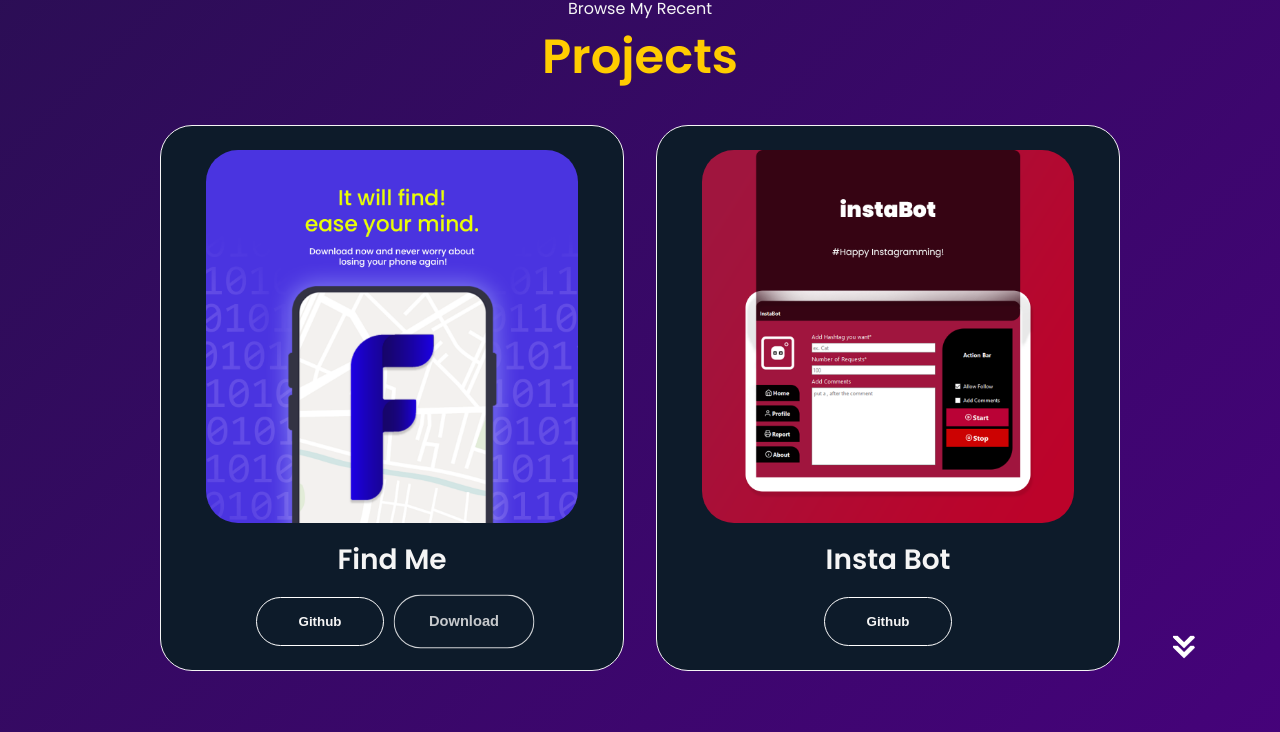
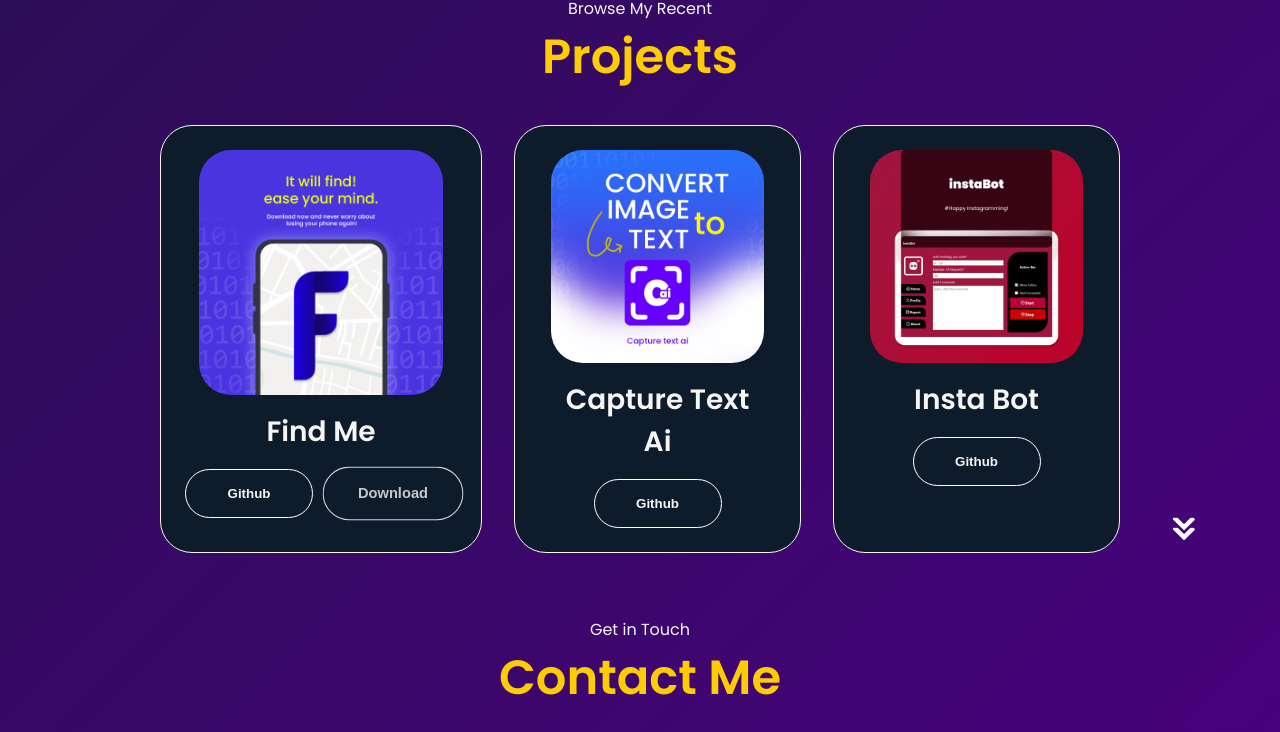
Before and after one commit to DulithaBandaranayake/DulithaBandaranayake.github.io, a plain HTML site: page index.html in a window 1280 px wide. Shown: the part 2420-3152 px from the top of the page. Drawn offline with Linux system fonts and the light colour scheme.

Commit message:
add new project

```diff
--- a/index.html
+++ b/index.html
@@ -317,6 +317,24 @@
           <div class="details-container color-container">
             <div class="article-container">
               <img
+                src="project-3.png"
+                alt="Capture text ai"
+                class="project-img"
+              />
+            </div>
+            <h2 class="experience-sub-title project-title">Capture Text Ai</h2>
+            <div class="btn-container">
+              <button
+                class="btn btn-color-3 project-btn"
+                onclick="window.open('https://github.com/DulithaBandaranayake/CaptureTextAi', '_blank')"
+              >
+                Github
+              </button>
+            </div>
+          </div>
+          <div class="details-container color-container">
+            <div class="article-container">
+              <img
                 src="project-2.png"
                 alt="Project 2"
                 class="project-img"
```
Also changed, not shown: project-3.png (added).
